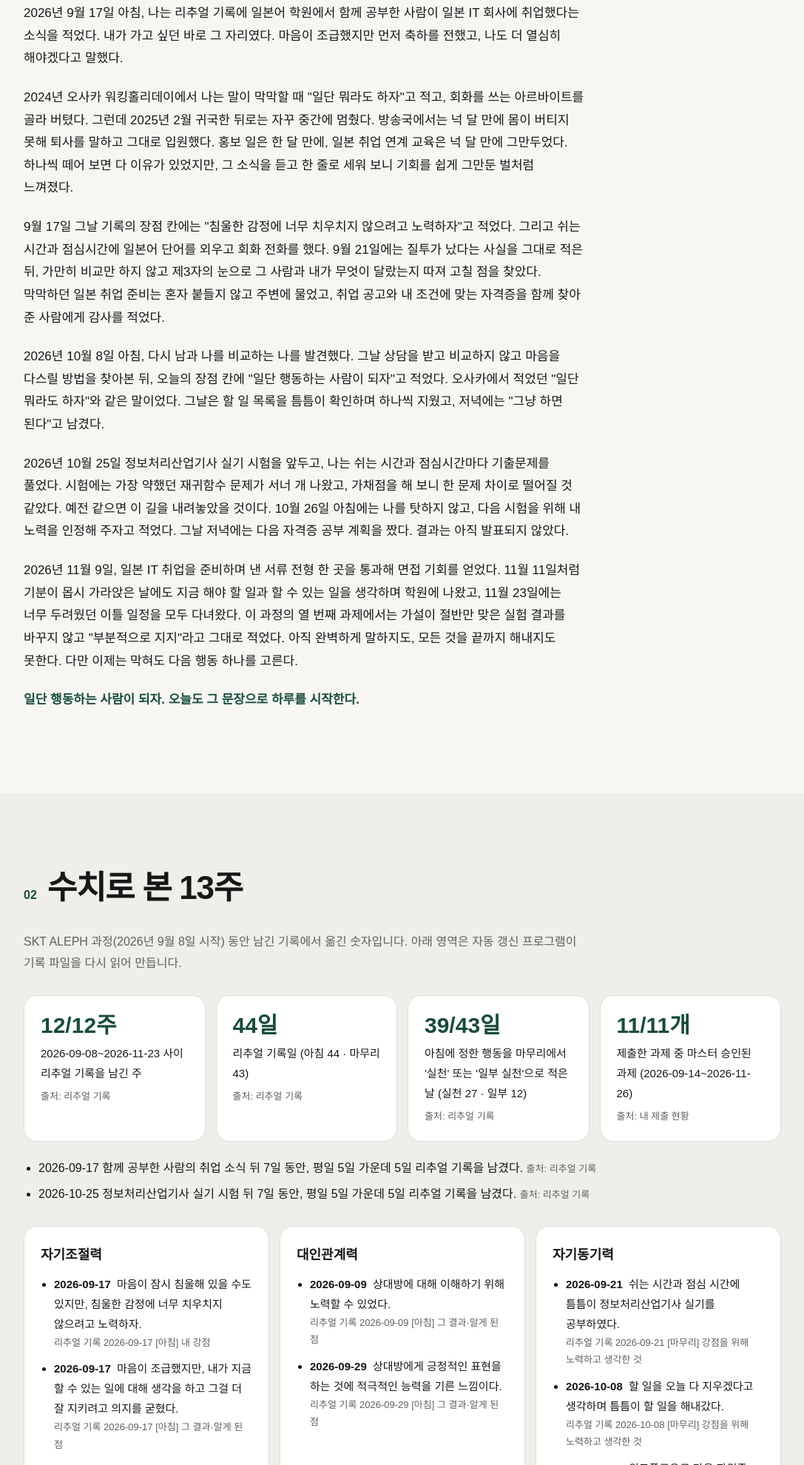
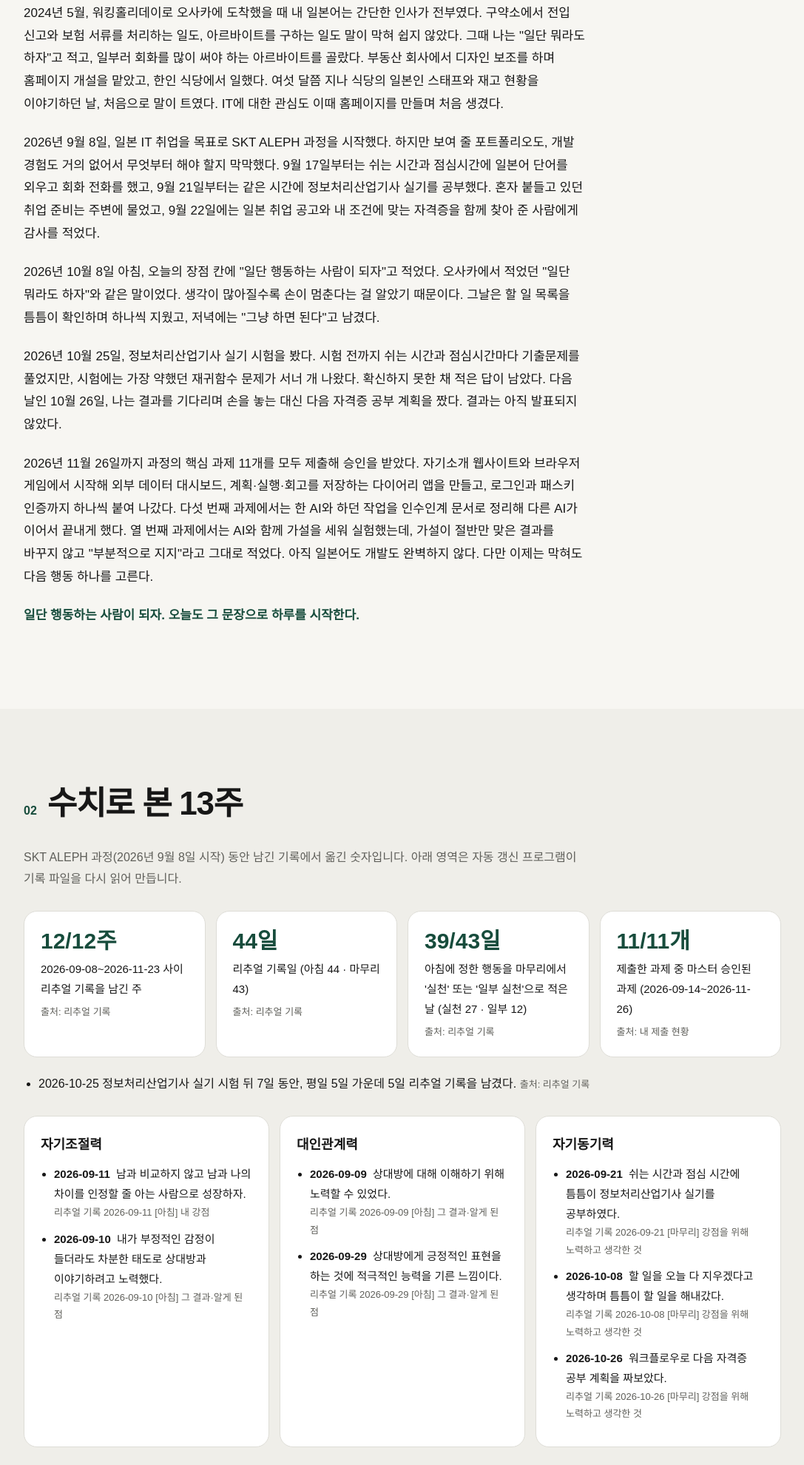
Before and after one commit to few0579-a11y/portfolio, a plain HTML site: page index.html in a window 1280 px wide. Shown: the part 820-2800 px from the top of the page at 74% size, without its empty margins (96-1183 px from the left). Drawn offline with Linux system fonts and the light colour scheme.

Commit message:
Remove personal details from story and one-liner
Co-Authored-By: Claude Opus 5.5 <noreply@anthropic.com>

```diff
--- a/index.html
+++ b/index.html
@@ -11,7 +11,7 @@
 <header class="hero" id="top">
   <p class="eyebrow">PORTFOLIO · 2026</p>
   <h1>유지민</h1>
-  <p class="oneliner">떨어질 것 같은 시험 다음 날(2026.10.26) 다음 공부 계획표를 짠, 막혀도 다음 행동을 고르는 사람</p>
+  <p class="oneliner">시험 결과를 기다리는 대신 다음 날(2026.10.26) 다음 공부 계획표를 짠, 막혀도 다음 행동을 고르는 사람</p>
   <nav class="jump" aria-label="바로 가기">
     <a href="#story">이야기</a>
     <a href="#numbers">수치</a>
@@ -24,12 +24,11 @@
 <section class="section" id="story">
   <div class="section-head"><span>01</span><h2>이야기</h2></div>
   <article class="story">
-    <p>2026년 9월 17일 아침, 나는 리추얼 기록에 일본어 학원에서 함께 공부한 사람이 일본 IT 회사에 취업했다는 소식을 적었다. 내가 가고 싶던 바로 그 자리였다. 마음이 조급했지만 먼저 축하를 전했고, 나도 더 열심히 해야겠다고 말했다.</p>
-    <p>2024년 오사카 워킹홀리데이에서 나는 말이 막막할 때 "일단 뭐라도 하자"고 적고, 회화를 쓰는 아르바이트를 골라 버텼다. 그런데 2025년 2월 귀국한 뒤로는 자꾸 중간에 멈췄다. 방송국에서는 넉 달 만에 몸이 버티지 못해 퇴사를 말하고 그대로 입원했다. 홍보 일은 한 달 만에, 일본 취업 연계 교육은 넉 달 만에 그만두었다. 하나씩 떼어 보면 다 이유가 있었지만, 그 소식을 듣고 한 줄로 세워 보니 기회를 쉽게 그만둔 벌처럼 느껴졌다.</p>
-    <p>9월 17일 그날 기록의 장점 칸에는 "침울한 감정에 너무 치우치지 않으려고 노력하자"고 적었다. 그리고 쉬는 시간과 점심시간에 일본어 단어를 외우고 회화 전화를 했다. 9월 21일에는 질투가 났다는 사실을 그대로 적은 뒤, 가만히 비교만 하지 않고 제3자의 눈으로 그 사람과 내가 무엇이 달랐는지 따져 고칠 점을 찾았다. 막막하던 일본 취업 준비는 혼자 붙들지 않고 주변에 물었고, 취업 공고와 내 조건에 맞는 자격증을 함께 찾아 준 사람에게 감사를 적었다.</p>
-    <p>2026년 10월 8일 아침, 다시 남과 나를 비교하는 나를 발견했다. 그날 상담을 받고 비교하지 않고 마음을 다스릴 방법을 찾아본 뒤, 오늘의 장점 칸에 "일단 행동하는 사람이 되자"고 적었다. 오사카에서 적었던 "일단 뭐라도 하자"와 같은 말이었다. 그날은 할 일 목록을 틈틈이 확인하며 하나씩 지웠고, 저녁에는 "그냥 하면 된다"고 남겼다.</p>
-    <p>2026년 10월 25일 정보처리산업기사 실기 시험을 앞두고, 나는 쉬는 시간과 점심시간마다 기출문제를 풀었다. 시험에는 가장 약했던 재귀함수 문제가 서너 개 나왔고, 가채점을 해 보니 한 문제 차이로 떨어질 것 같았다. 예전 같으면 이 길을 내려놓았을 것이다. 10월 26일 아침에는 나를 탓하지 않고, 다음 시험을 위해 내 노력을 인정해 주자고 적었다. 그날 저녁에는 다음 자격증 공부 계획을 짰다. 결과는 아직 발표되지 않았다.</p>
-    <p>2026년 11월 9일, 일본 IT 취업을 준비하며 낸 서류 전형 한 곳을 통과해 면접 기회를 얻었다. 11월 11일처럼 기분이 몹시 가라앉은 날에도 지금 해야 할 일과 할 수 있는 일을 생각하며 학원에 나왔고, 11월 23일에는 너무 두려웠던 이틀 일정을 모두 다녀왔다. 이 과정의 열 번째 과제에서는 가설이 절반만 맞은 실험 결과를 바꾸지 않고 "부분적으로 지지"라고 그대로 적었다. 아직 완벽하게 말하지도, 모든 것을 끝까지 해내지도 못한다. 다만 이제는 막혀도 다음 행동 하나를 고른다.</p>
+    <p>2024년 5월, 워킹홀리데이로 오사카에 도착했을 때 내 일본어는 간단한 인사가 전부였다. 구약소에서 전입 신고와 보험 서류를 처리하는 일도, 아르바이트를 구하는 일도 말이 막혀 쉽지 않았다. 그때 나는 "일단 뭐라도 하자"고 적고, 일부러 회화를 많이 써야 하는 아르바이트를 골랐다. 부동산 회사에서 디자인 보조를 하며 홈페이지 개설을 맡았고, 한인 식당에서 일했다. 여섯 달쯤 지나 식당의 일본인 스태프와 재고 현황을 이야기하던 날, 처음으로 말이 트였다. IT에 대한 관심도 이때 홈페이지를 만들며 처음 생겼다.</p>
+    <p>2026년 9월 8일, 일본 IT 취업을 목표로 SKT ALEPH 과정을 시작했다. 하지만 보여 줄 포트폴리오도, 개발 경험도 거의 없어서 무엇부터 해야 할지 막막했다. 9월 17일부터는 쉬는 시간과 점심시간에 일본어 단어를 외우고 회화 전화를 했고, 9월 21일부터는 같은 시간에 정보처리산업기사 실기를 공부했다. 혼자 붙들고 있던 취업 준비는 주변에 물었고, 9월 22일에는 일본 취업 공고와 내 조건에 맞는 자격증을 함께 찾아 준 사람에게 감사를 적었다.</p>
+    <p>2026년 10월 8일 아침, 오늘의 장점 칸에 "일단 행동하는 사람이 되자"고 적었다. 오사카에서 적었던 "일단 뭐라도 하자"와 같은 말이었다. 생각이 많아질수록 손이 멈춘다는 걸 알았기 때문이다. 그날은 할 일 목록을 틈틈이 확인하며 하나씩 지웠고, 저녁에는 "그냥 하면 된다"고 남겼다.</p>
+    <p>2026년 10월 25일, 정보처리산업기사 실기 시험을 봤다. 시험 전까지 쉬는 시간과 점심시간마다 기출문제를 풀었지만, 시험에는 가장 약했던 재귀함수 문제가 서너 개 나왔다. 확신하지 못한 채 적은 답이 남았다. 다음 날인 10월 26일, 나는 결과를 기다리며 손을 놓는 대신 다음 자격증 공부 계획을 짰다. 결과는 아직 발표되지 않았다.</p>
+    <p>2026년 11월 26일까지 과정의 핵심 과제 11개를 모두 제출해 승인을 받았다. 자기소개 웹사이트와 브라우저 게임에서 시작해 외부 데이터 대시보드, 계획·실행·회고를 저장하는 다이어리 앱을 만들고, 로그인과 패스키 인증까지 하나씩 붙여 나갔다. 다섯 번째 과제에서는 한 AI와 하던 작업을 인수인계 문서로 정리해 다른 AI가 이어서 끝내게 했다. 열 번째 과제에서는 AI와 함께 가설을 세워 실험했는데, 가설이 절반만 맞은 결과를 바꾸지 않고 "부분적으로 지지"라고 그대로 적었다. 아직 일본어도 개발도 완벽하지 않다. 다만 이제는 막혀도 다음 행동 하나를 고른다.</p>
     <p class="closing">일단 행동하는 사람이 되자. 오늘도 그 문장으로 하루를 시작한다.</p>
   </article>
 </section>
@@ -46,14 +45,12 @@
   <div class="metric"><strong>11/11개</strong><span>제출한 과제 중 마스터 승인된 과제 (2026-09-14~2026-11-26)</span><small>출처: 내 제출 현황</small></div>
 </div>
 <ul class="linked">
-  <li>2026-09-17 함께 공부한 사람의 취업 소식 뒤 7일 동안, 평일 5일 가운데 5일 리추얼 기록을 남겼다. <small>출처: 리추얼 기록</small></li>
   <li>2026-10-25 정보처리산업기사 실기 시험 뒤 7일 동안, 평일 5일 가운데 5일 리추얼 기록을 남겼다. <small>출처: 리추얼 기록</small></li>
 </ul>
 <div class="ability-grid">
   <div class="ability"><h3>자기조절력</h3><ul>
-    <li><time>2026-09-17</time> 마음이 잠시 침울해 있을 수도 있지만, 침울한 감정에 너무 치우치지 않으려고 노력하자. <small>리추얼 기록 2026-09-17 [아침] 내 강점</small></li>
-    <li><time>2026-09-17</time> 마음이 조급했지만, 내가 지금 할 수 있는 일에 대해 생각을 하고 그걸 더 잘 지키려고 의지를 굳혔다. <small>리추얼 기록 2026-09-17 [아침] 그 결과·알게 된 점</small></li>
-    <li><time>2026-09-08</time> 어제 개강 일정을 착각하고 새벽에 일어나서 1시간 20분 거리의 학원에 왔었다. 착각했던 걸 알았고, 착각한 나를 자책하지 않고 바로 카페도 가고 서점도 갔다. <small>리추얼 기록 2026-09-08 [아침] 강점이 드러난 일화</small></li>
+    <li><time>2026-09-11</time> 남과 비교하지 않고 남과 나의 차이를 인정할 줄 아는 사람으로 성장하자. <small>리추얼 기록 2026-09-11 [아침] 내 강점</small></li>
+    <li><time>2026-09-10</time> 내가 부정적인 감정이 들더라도 차분한 태도로 상대방과 이야기하려고 노력했다. <small>리추얼 기록 2026-09-10 [아침] 그 결과·알게 된 점</small></li>
   </ul></div>
   <div class="ability"><h3>대인관계력</h3><ul>
     <li><time>2026-09-09</time> 상대방에 대해 이해하기 위해 노력할 수 있었다. <small>리추얼 기록 2026-09-09 [아침] 그 결과·알게 된 점</small></li>
```
Also changed, not shown: documents/application.html (+6 -7 lines), 1 other file.
